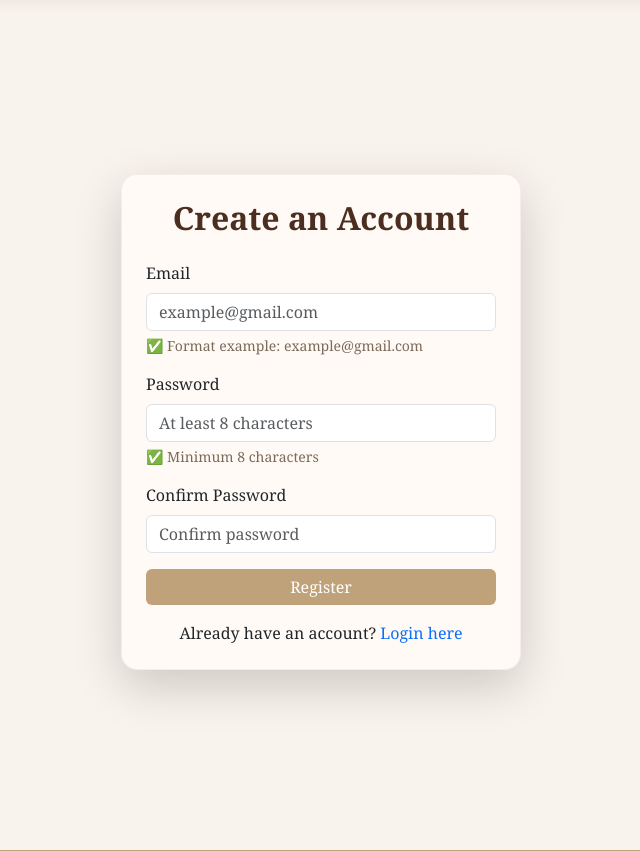
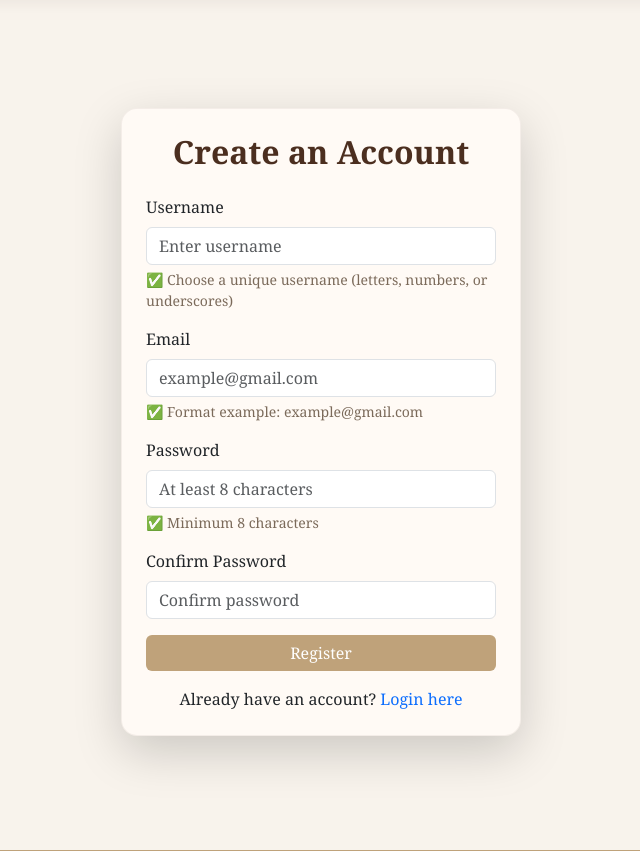
Before and after one commit to Budur4/LibraryBookingSystem1, a Flask app: page /register in a window 1280 px wide. Shown: the part 106-957 px from the top of the page, without its empty margins (319-959 px from the left). Run offline with Flask 3, Linux system fonts and the light colour scheme.

Commit message:
register.html1

```diff
--- a/templates/register.html
+++ b/templates/register.html
@@ -5,6 +5,25 @@ content %}
     <h2 class="text-center mb-4">Create an Account</h2>
 
     <form id="registerForm" method="POST" action="{{ url_for('register') }}">
+      <!-- Username -->
+      <div class="mb-3">
+        <label class="form-label">Username</label>
+        <input
+          name="username"
+          type="text"
+          class="form-control"
+          placeholder="Enter username"
+          required
+        />
+        <div class="form-text text-muted" id="usernameGuide">
+          ✅ Choose a unique username (letters, numbers, or underscores)
+        </div>
+        <div
+          id="usernameError"
+          style="color: red; font-size: 0.9em; display: none"
+        ></div>
+      </div>
+
       <!-- Email -->
       <div class="mb-3">
         <label class="form-label">Email</label>
@@ -78,10 +97,31 @@ content %}
 <!-- ✅ JavaScript validation -->
 <script>
   const form = document.getElementById("registerForm");
+
+  // Username
+  const usernameInput = form.querySelector('[name="username"]');
+  const usernameError = document.getElementById("usernameError");
+  const usernameGuide = document.getElementById("usernameGuide");
+
+  function validateUsername(username) {
+    if (username.length < 3)
+      return "❌ Username must be at least 3 characters long";
+    if (!/^[a-zA-Z0-9_]+$/.test(username))
+      return "❌ Only letters, numbers, and underscores are allowed";
+    return "";
+  }
+
+  usernameInput.addEventListener("input", () => {
+    const msg = validateUsername(usernameInput.value);
+    usernameError.style.display = msg ? "block" : "none";
+    usernameError.textContent = msg;
+    usernameGuide.style.display = msg ? "none" : "block";
+  });
+
+  // Email + Password validation (same as before)
   const emailInput = form.querySelector('[name="email"]');
   const emailError = document.getElementById("emailError");
   const emailGuide = document.getElementById("emailGuide");
-
   const passwordInput = form.querySelector('[name="password"]');
   const confirmInput = form.querySelector('[name="confirm_password"]');
   const passwordError = document.getElementById("passwordError");
@@ -124,16 +164,23 @@ content %}
     passwordGuide.style.display = msg ? "none" : "block";
   });
 
+  // Form submit validation
   form.addEventListener("submit", (e) => {
+    const usernameMsg = validateUsername(usernameInput.value);
     const emailMsg = validateEmail(emailInput.value);
     const pwdMsg = validatePasswords(passwordInput.value, confirmInput.value);
-    if (emailMsg || pwdMsg) {
+
+    if (usernameMsg || emailMsg || pwdMsg) {
       e.preventDefault();
+      usernameError.style.display = usernameMsg ? "block" : "none";
+      usernameError.textContent = usernameMsg || "";
       emailError.style.display = emailMsg ? "block" : "none";
       emailError.textContent = emailMsg || "";
       passwordError.style.display = pwdMsg ? "block" : "none";
       passwordError.textContent = pwdMsg || "";
-      if (emailMsg) emailInput.focus();
+
+      if (usernameMsg) usernameInput.focus();
+      else if (emailMsg) emailInput.focus();
       else if (pwdMsg) confirmInput.focus();
     }
   });
```
